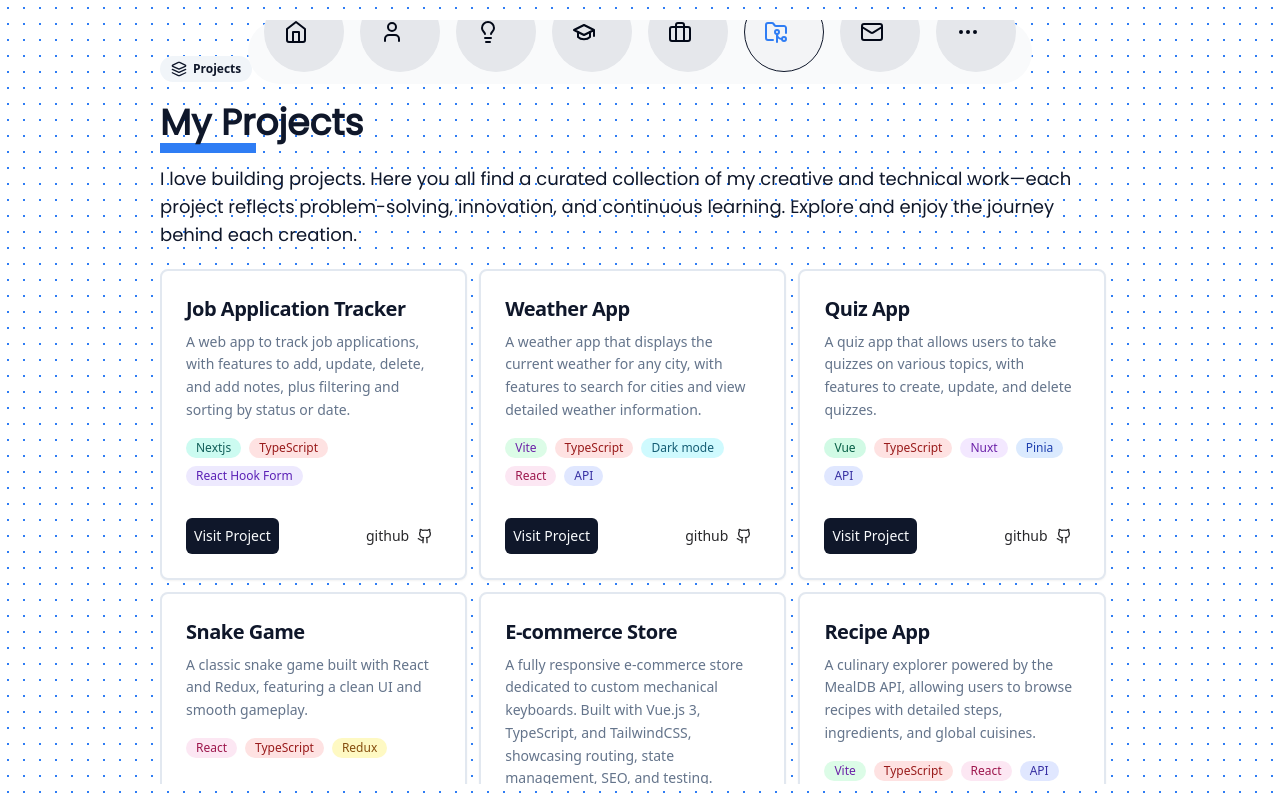
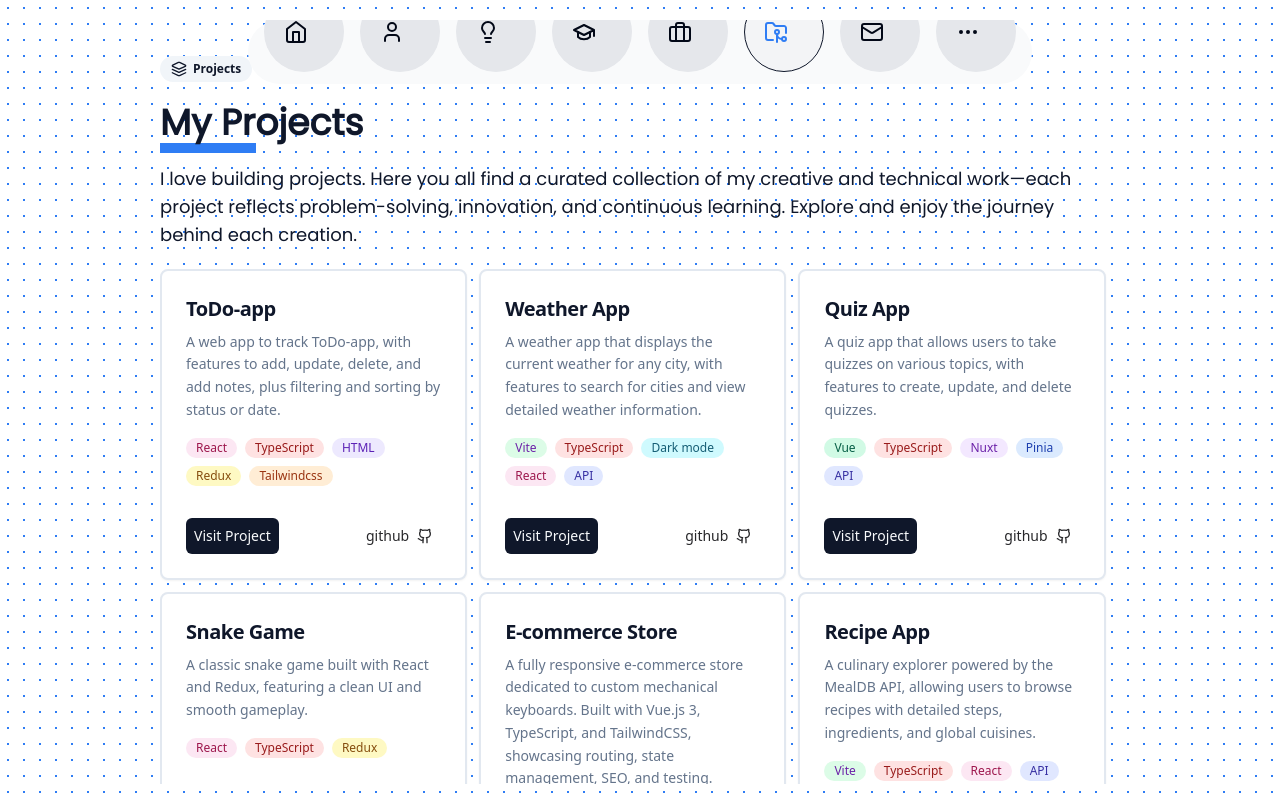
Before and after one commit to mokone-september/Portfolio, a Next.js app: page /projects in a window 1280 px wide. Built offline with nearby package versions, Linux system fonts and the light colour scheme.

Commit message:
feat: update project details for ToDo-app and adjust tag styles in ProjectsCard component

```diff
--- a/src/app/projects/page.tsx
+++ b/src/app/projects/page.tsx
@@ -7,11 +7,11 @@ import { Layers } from "lucide-react";
 const ProjectsPage = () => {
   const projects = [
     {
-      title: "Job Application Tracker",
-      description: `A web app to track job applications, with features to add, update, delete, and add notes, plus filtering and sorting by status or date.`,
-      tags: ["Nextjs", "TypeScript", "React Hook Form"],
-      link: "https://job-application-tracker-rho.vercel.app/",
-      github: "https://github.com/mokone-september/job-application-tracker",
+      title: "ToDo-app",
+      description: `A web app to track ToDo-app, with features to add, update, delete, and add notes, plus filtering and sorting by status or date.`,
+      tags: ["React", "TypeScript", "HTML", "Redux", "Tailwindcss"],
+      link: "",
+      github: "https://github.com/mokone-september/ToDo-app",
     },
     {
       title: "Weather App",
--- a/src/components/ProjectsCard.tsx
+++ b/src/components/ProjectsCard.tsx
@@ -54,7 +54,7 @@ const ProjectCards: React.FC<ProjectCardProps> = ({ value, num }) => {
                 'Library': 'bg-pink-100 text-pink-800',
                 'Dark mode': 'bg-cyan-100 text-cyan-800',
                 'Vite': 'bg-green-100 text-purple-800',
-                'React Hook Form': 'bg-violet-100 text-violet-800'
+                'HTML': 'bg-violet-100 text-violet-800'
               }[tag] || 'bg-gray-100 text-gray-800';
 
               return (
```
Also changed, not shown: 1 other file (tests, documents, lock files or other folders).
